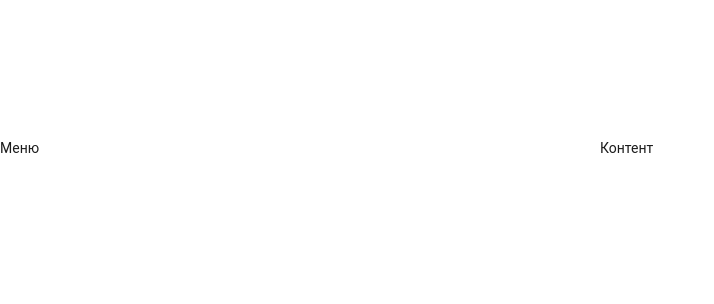
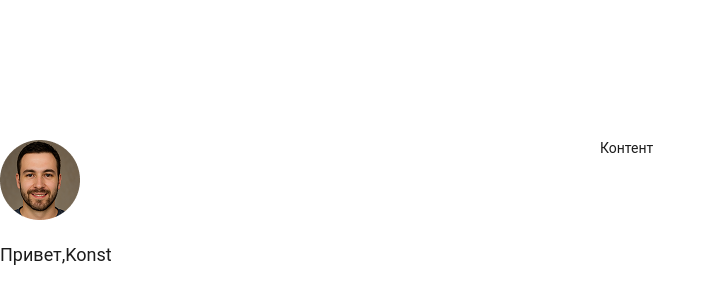
Before and after one commit to it2konst/vue-ts-markify, a Vue app: page / in a window 1280 px wide. Shown: the top 304 px of the page, without its empty margins (0-714 px from the left). Built offline with nearby package versions, Linux system fonts and the light colour scheme; the HTML template or start-up script is replaced by a standard one.

Commit message:
feat: Add ProfileAvatar component with user avatar display and greeting

```diff
--- a/src/App.vue
+++ b/src/App.vue
@@ -1,8 +1,12 @@
-<script setup lang="ts"></script>
+<script setup lang="ts">
+import ProfileAvatar from './components/ProfileAvatar.vue'
+</script>
 
 <template>
   <div class="app">
-    <nav class="nav">Меню</nav>
+    <nav class="nav">
+      <ProfileAvatar name="Konst" />
+    </nav>
     <main>Контент</main>
   </div>
 </template>
--- /dev/null
+++ b/src/components/ProfileAvatar.vue
@@ -0,0 +1,24 @@
+<script setup lang="ts">
+const { name } = defineProps<{ name: string }>()
+</script>
+
+<template>
+  <div class="profile-avatar">
+    <img src="/public/avatar.png" class="profile-avatar__image" alt="Изображение пользователя" />
+    <div>Привет,{{ name }}</div>
+  </div>
+</template>
+
+<style scoped>
+.profile-avatar {
+  display: flex;
+  flex-direction: column;
+  gap: 24px;
+  font-size: 18px;
+}
+
+.profile-avatar {
+  width: 80px;
+  height: 80px;
+}
+</style>
```
Also changed, not shown: public/avatar.png (added).
